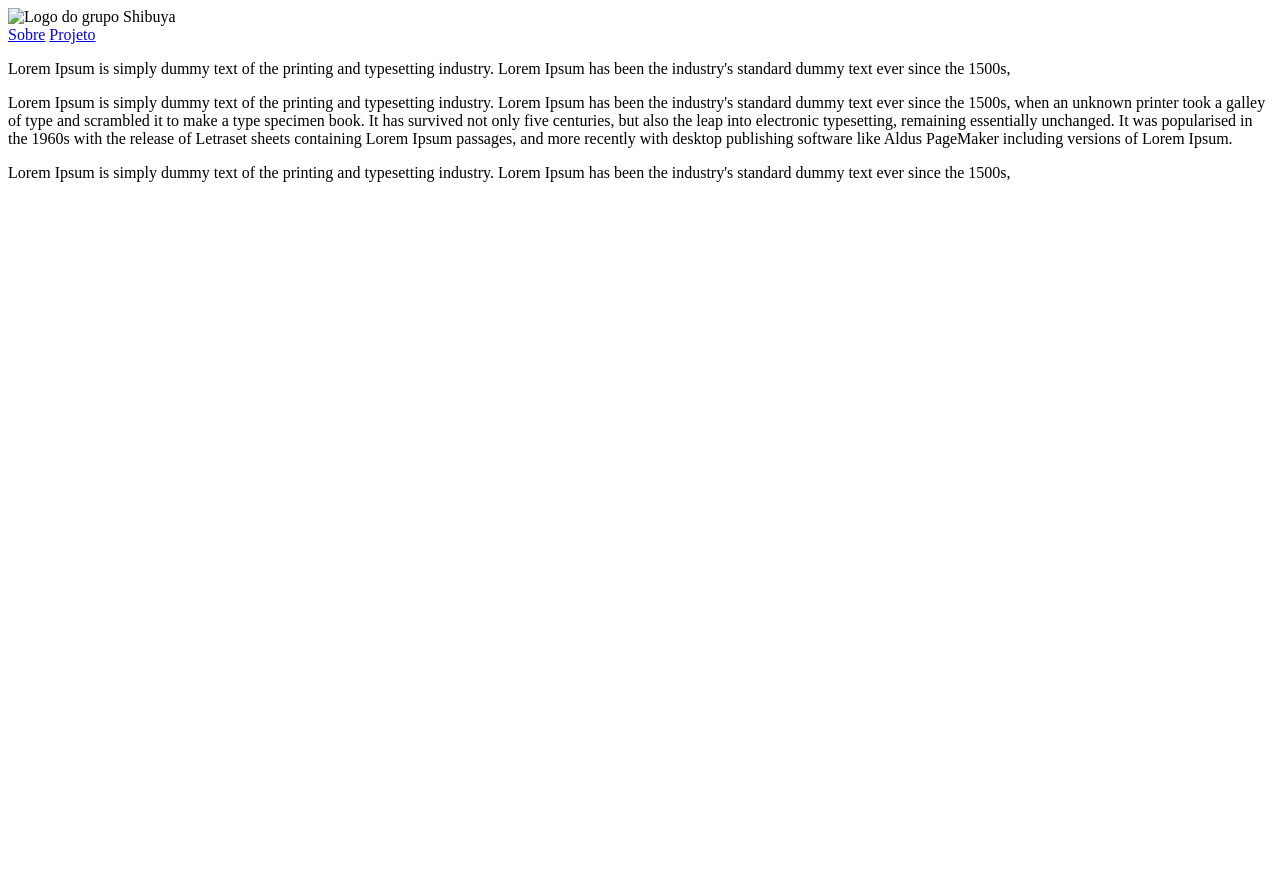
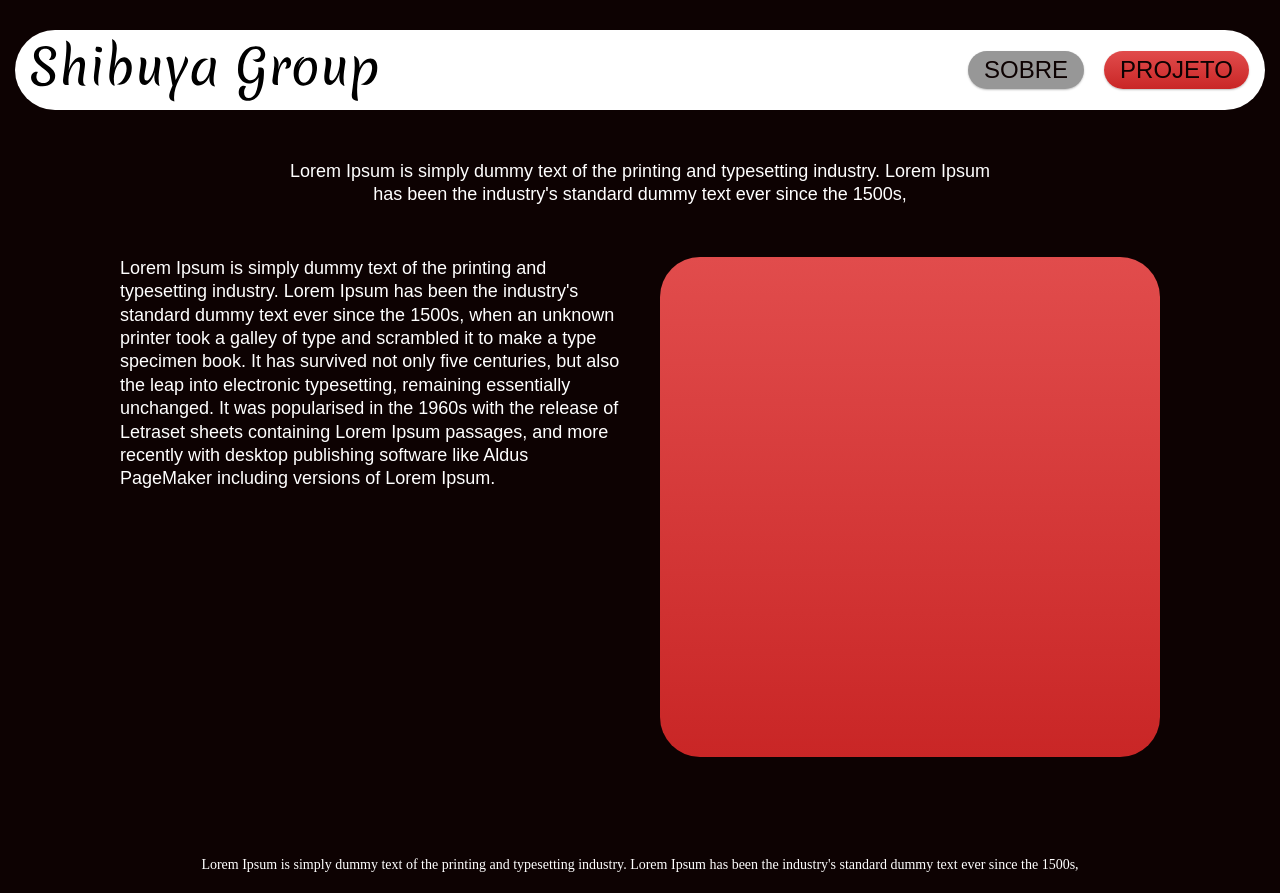
Before and after one commit to Shibuya-Group/site, a plain HTML site: page index.html in a window 1280 px wide. Before the commit the page ends 800 px from the top, so only its background shows below. Drawn offline with Linux system fonts and the light colour scheme; the site is published under a folder, as on GitHub Pages, so addresses that start at the root find nothing.

Commit message:
Update index.html

```diff
--- a/index.html
+++ b/index.html
@@ -5,12 +5,12 @@
   <meta charset="UTF-8">
   <meta name="viewport" content="width=device-width, initial-scale=1.0">
   <title>Shibuya Group</title>
-  <link rel="stylesheet" href="/flstyle.css">
+  <link rel="stylesheet" href="flstyle.css">
 </head>
 
 <body>
   <header>
-    <img src="/arqvs/Shibuya Group.svg" alt="Logo do grupo Shibuya">
+    <img src="arqvs/Shibuya Group.svg" alt="Logo do grupo Shibuya">
     <div class="navegacao">
       <a href="/index.html" class="btn_sobre">Sobre</a>
       <a href="/index.html" class="btn_projeto">Projeto</a>
```
